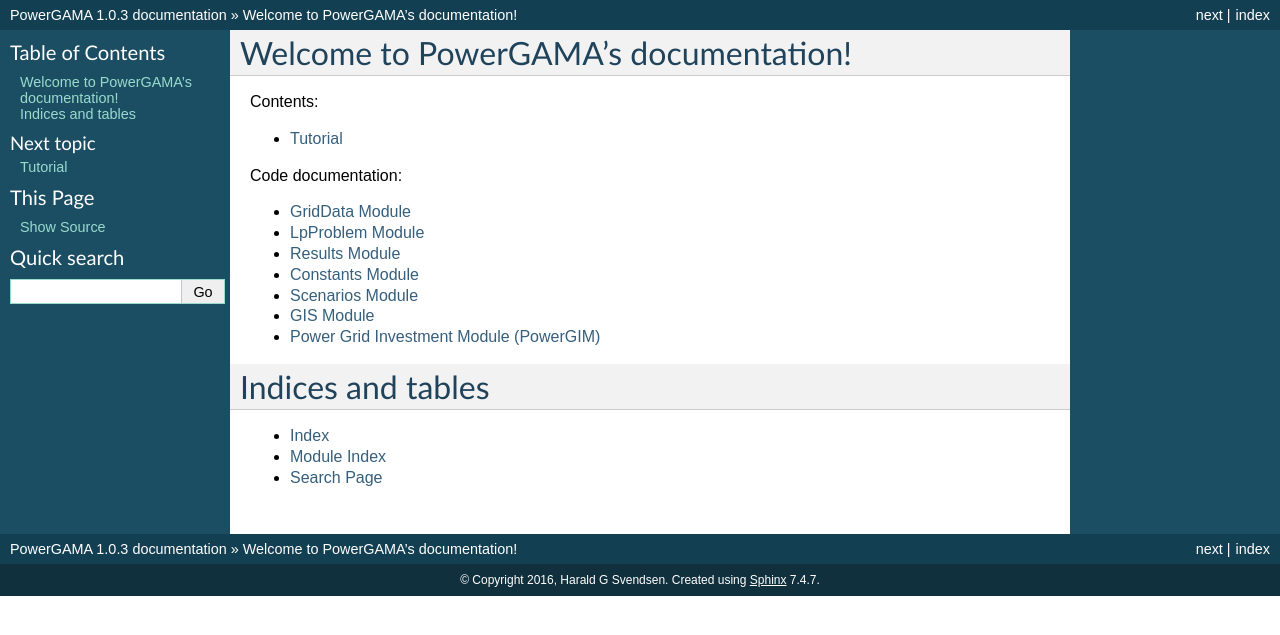
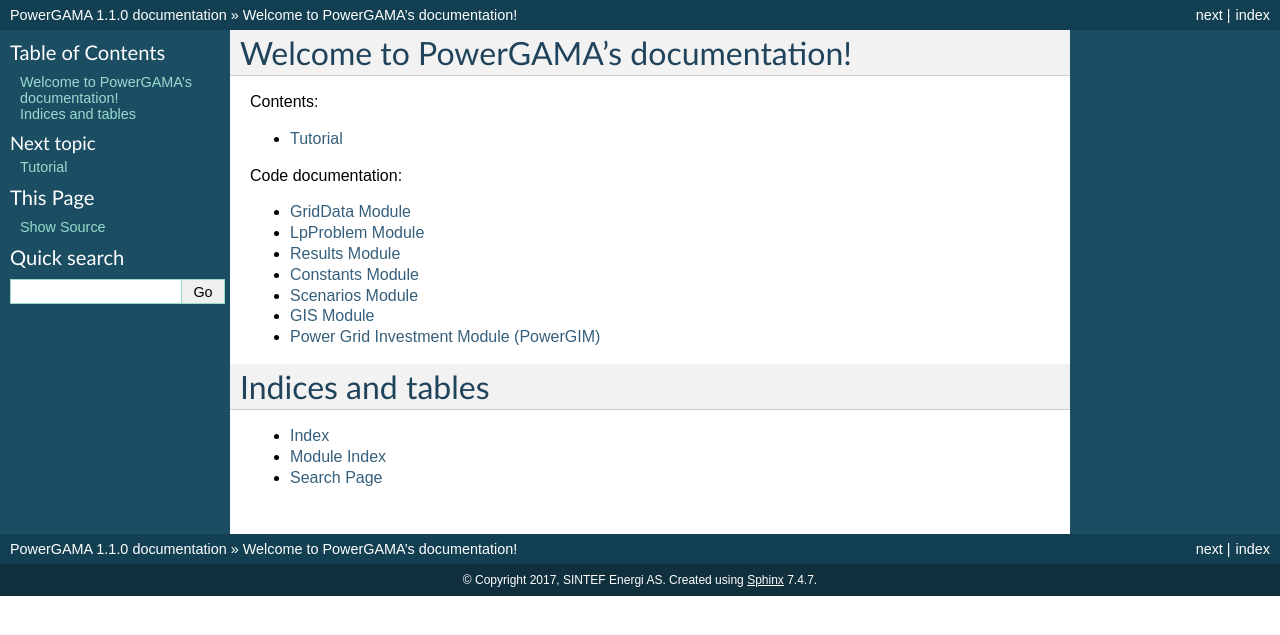
Before and after one commit to powergama/powergama, a Sphinx documentation site: the page built from powergama/doc/index.rst, in a window 1280 px wide. Shown: the top 635 px of the page. Built offline with Sphinx 7.4.7, drawn with Linux system fonts in a browser that asks for light colours; pages that are not in the unit, such as notebooks, are missing from menus.

Commit message:
Version 1.1 as uploaded to PyPi

```diff
--- a/powergama/doc/conf.py
+++ b/powergama/doc/conf.py
@@ -47,16 +47,16 @@
 
 # General information about the project.
 project = 'PowerGAMA'
-copyright = '2016, Harald G Svendsen'
+copyright = '2017, SINTEF Energi AS'
 
 # The version info for the project you're documenting, acts as replacement for
 # |version| and |release|, also used in various other places throughout the
 # built documents.
 #
 # The short X.Y version.
-version = '1.0'
+version = '1.1'
 # The full version, including alpha/beta/rc tags.
-release = '1.0.3'
+release = '1.1.0'
 
 # The language for content autogenerated by Sphinx. Refer to documentation
 # for a list of supported languages.
--- a/powergama/powergama/version.py
+++ b/powergama/powergama/version.py
@@ -3,5 +3,5 @@
 PowerGAMA version information
 '''
 
-__version__ = '1.1.0rc'
-__version_date__ = '2016-12-09'
+__version__ = '1.1.0'
+__version_date__ = '2017-01-12'
```
Also changed, not shown: 1 other file.
